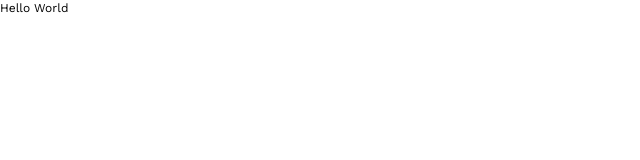
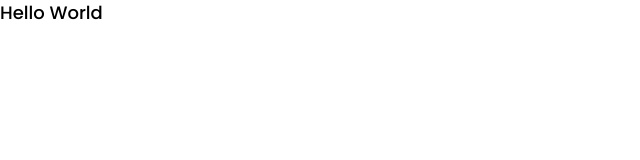
Before and after one commit to AndrsDev/bridge-for-billions-test, a Next.js app: page / in a window 1280 px wide. Shown: the top 160 px of the page, without its empty margins (0-640 px from the left). Built offline with nearby package versions, Linux system fonts and the light colour scheme.

Commit message:
added global styles

```diff
--- a/styles/global.scss
+++ b/styles/global.scss
@@ -1,8 +1,8 @@
-@import url('https://fonts.googleapis.com/css2?family=Work+Sans:wght@400;500;600;700&display=swap');
+@import url('https://fonts.googleapis.com/css2?family=Poppins:wght@500;700&display=swap');
 
 * {
   box-sizing: border-box;
-  font-family: 'Work Sans', sans-serif;
+  font-family: 'Poppins', system-ui, sans-serif;
   line-height: 1.4;
 }
 
@@ -42,14 +42,6 @@
   --color-container: var(--color-grey100);
 }
 
-[data-theme="dark"] {
-  --color-divider: var(--color-grey700);
-  --color-title: var(--color-white);
-  --color-text: var(--color-grey300);
-  --color-background: var(--color-black);
-  --color-container: var(--color-grey700);
-}
-
 html,
 body {
   margin: 0;
@@ -58,7 +50,8 @@
 }
 
 html {
-  font-size: 12px;
+  font-weight: 500;
+  font-size: 18px;
   background-color: var(--color-background);
 }
 
@@ -72,10 +65,6 @@
     --max-width-content: 1920px;
     --padding-content: 128px;
   }
-
-  html {
-    font-size: 18px;
-  }
 }
 
 @media only screen and (max-width: 425px) {
```
